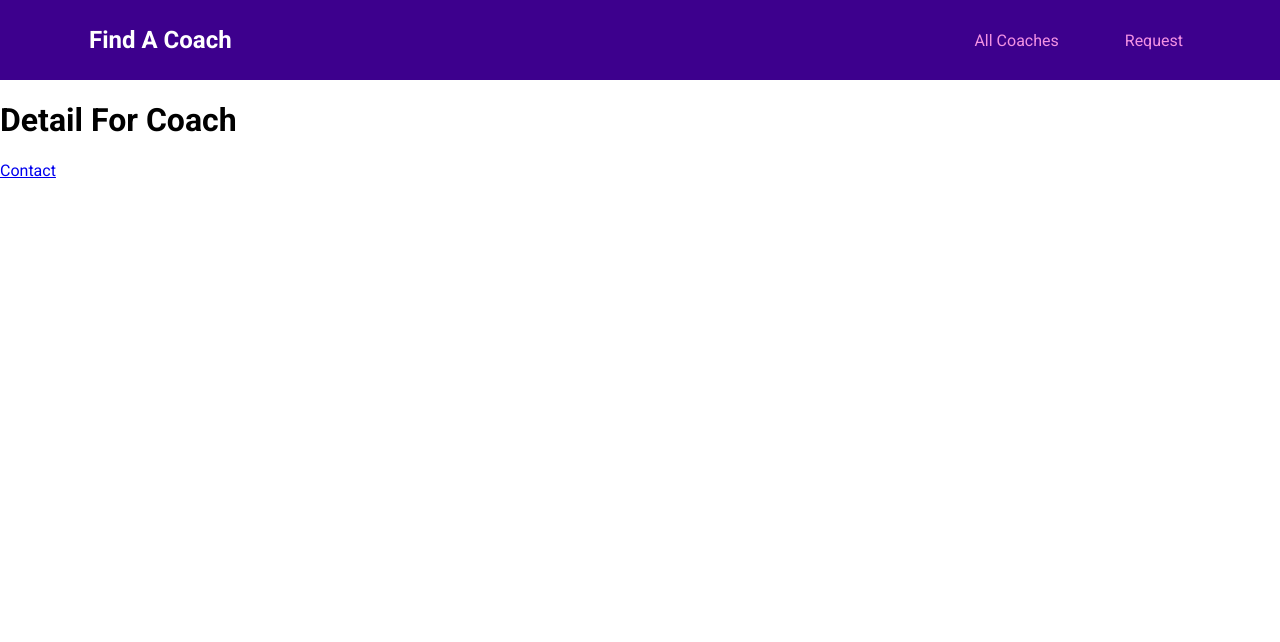
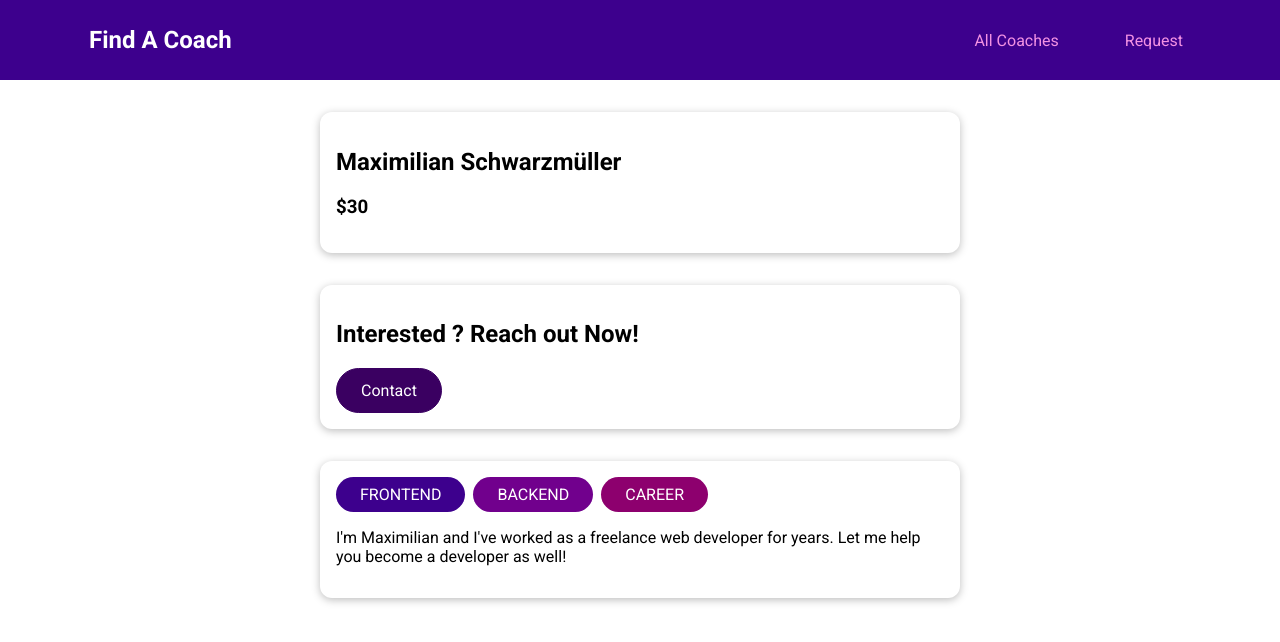
Before and after one commit to kardi06/vue-coach, a Vue app: page /coaches/c1 in a window 1280 px wide. Shown: the top 642 px of the page. Built offline with nearby package versions, Linux system fonts and the light colour scheme.

Commit message:
coaches filters

```diff
--- /dev/null
+++ b/src/components/coaches/CoachFilter.vue
@@ -0,0 +1,66 @@
+<template>
+    <base-card>
+        <h2>Find Your Coach</h2>
+        <span>
+            <input type="checkbox" id="frontend" checked @change="setFilter"/>
+            <label for="frontend">Frontend</label>
+        </span>
+        <span>
+            <input type="checkbox" id="backend" checked @change="setFilter"/>
+            <label for="backend">Backend</label>
+        </span>
+        <span>
+            <input type="checkbox" id="career" checked @change="setFilter"/>
+            <label for="career">Career</label>
+        </span>
+    </base-card>
+</template>
+<script>
+export default{
+    emits:['change-filter'],
+    data(){
+        return {
+            filters:{
+                frontend: true,
+                backend: true,
+                career: true,
+            }
+        }
+    },
+    methods:{
+        setFilter(event){
+            const inputId = event.target.id;
+            const isActive = event.target.checked;
+            const updatedFilter = {
+                ...this.filters,
+                [inputId] : isActive
+            };
+            this.filters = updatedFilter;
+            this.$emit('change-filter',updatedFilter);
+        }
+    }
+}
+</script>
+
+<style scoped>
+h2 {
+  margin: 0.5rem 0;
+}
+
+.filter-option {
+  margin-right: 1rem;
+}
+
+.filter-option label,
+.filter-option input {
+  vertical-align: middle;
+}
+
+.filter-option label {
+  margin-left: 0.25rem;
+}
+
+.filter-option.active label {
+  font-weight: bold;
+}
+</style>
--- a/src/pages/coaches/CoachDetail.vue
+++ b/src/pages/coaches/CoachDetail.vue
@@ -1,10 +1,53 @@
 <template>
-    <h1>Detail For Coach</h1>
-    <router-view></router-view>
-    <router-link to="/coaches/1/contact">Contact</router-link>
+    <section>
+        <base-card>
+            <h2>{{ fullName }}</h2>
+            <h3>${{ rate }}</h3>
+        </base-card>
+    </section>
+    <section>
+        <base-card>
+            <header>
+                <h2>Interested ? Reach out Now!</h2>
+                <base-button link :to="contactLink">Contact</base-button>
+            </header>
+            <router-view></router-view>
+        </base-card>
+    </section>
+    <section>
+        <base-card>
+            <base-badge v-for="area in areas" :key="area" :type="area" :title="area"></base-badge>
+            <p>{{ description }}</p>
+        </base-card>
+    </section>
 </template>
 <script>
-export default{
-
+export default {
+    props: ['id'],
+    data() {
+        return {
+            selectedCoach: null,
+        }
+    },
+    computed:{
+        fullName(){
+            return this.selectedCoach.firstName + ' ' + this.selectedCoach.lastName;
+        },
+        rate(){
+            return this.selectedCoach.hourlyRate;
+        },
+        areas(){
+            return this.selectedCoach.areas;
+        },
+        description(){
+            return this.selectedCoach.description;
+        },
+        contactLink(){
+            return this.$route.path + '/' + this.id + '/contact';
+        }
+    },
+    created() {
+        this.selectedCoach = this.$store.getters['coaches/coaches'].find(coach => coach.id == this.id);
+    }
 }
 </script>
--- a/src/pages/coaches/CoachesList.vue
+++ b/src/pages/coaches/CoachesList.vue
@@ -1,5 +1,5 @@
 <template>
-    <section>Filter</section>
+    <coach-filter @change-filter="setFilters"></coach-filter>
     <section>
         <base-card>
             <div class="controls">
@@ -17,16 +17,45 @@
 
 <script>
 import CoachItem from '../../components/coaches/CoachItem.vue';
+import CoachFilter from '../../components/coaches/CoachFilter.vue';
 export default {
+    data(){
+        return {
+            activeFilters:{
+                frontend: true,
+                backend: true,
+                career: true,
+            }
+        }
+    },
     components: {
-        CoachItem
+        CoachItem,
+        CoachFilter
     },
     computed: {
         filterCoaches() {
-            return this.$store.getters['coaches/coaches'];
+            // return this.$store.getters['coaches/coaches'];
+            const coaches = this.$store.getters['coaches/coaches'];
+            return coaches.filter(coach => {
+                if(this.activeFilters.frontend && coach.areas.includes('frontend')){
+                    return true;
+                }
+                if(this.activeFilters.backend && coach.areas.includes('backend')){
+                    return true;
+                }
+                if(this.activeFilters.career && coach.areas.includes('career')){
+                    return true;
+                }
+                return false;
+            }) ;
         },
         hasCoach() {
             return this.$store.getters['coaches/hasCoaches'];
+        }
+    },
+    methods:{
+        setFilters(updatedFilter){
+            this.activeFilters = updatedFilter;
         }
     }
 }
--- a/src/router.js
+++ b/src/router.js
@@ -14,6 +14,7 @@
     {
       path: "/coaches/:id",
       component: CoachDetail,
+      props:true,
       children: [
         { path: "contact", component: ContactCoach }
       ],
```
